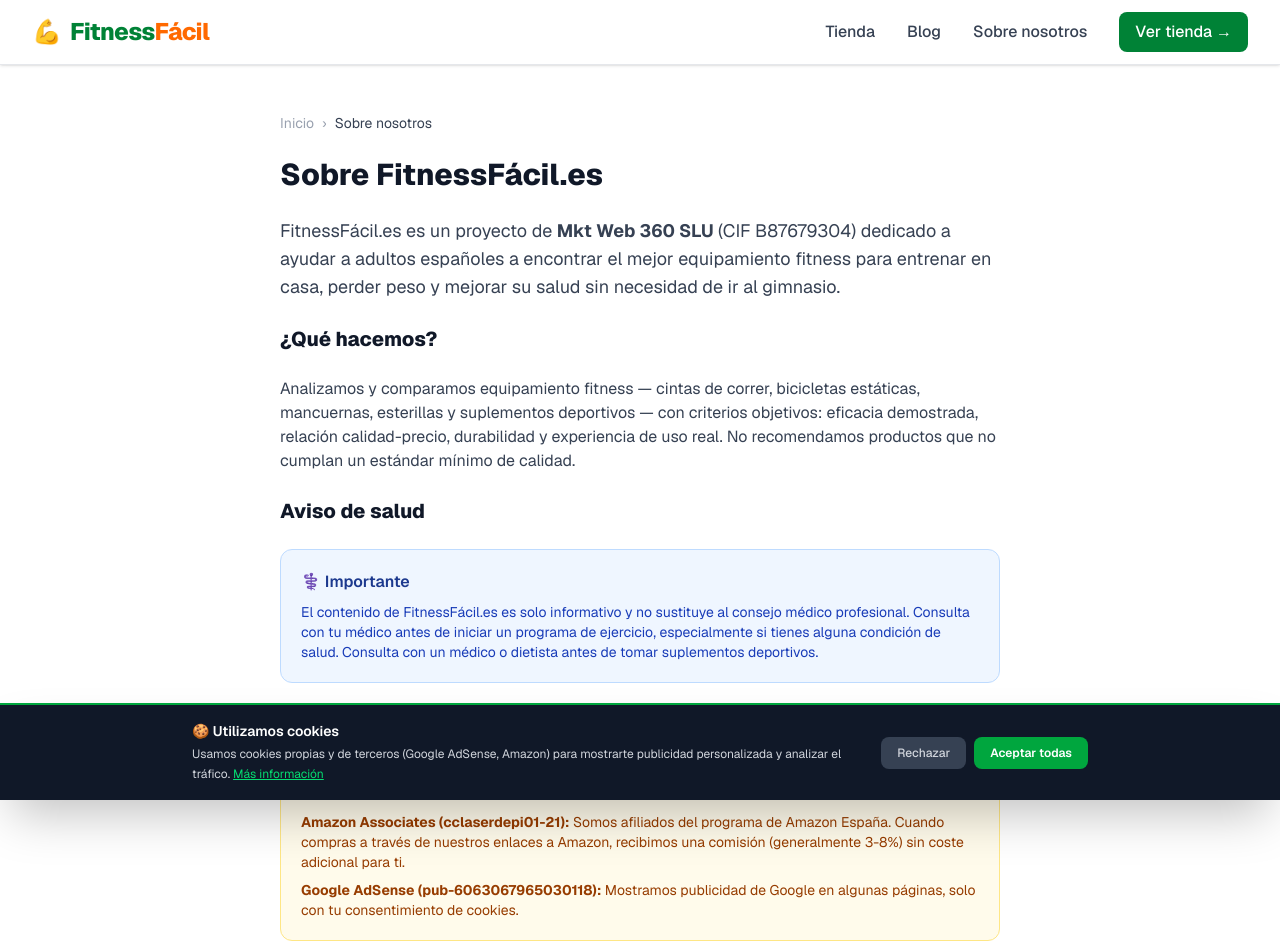
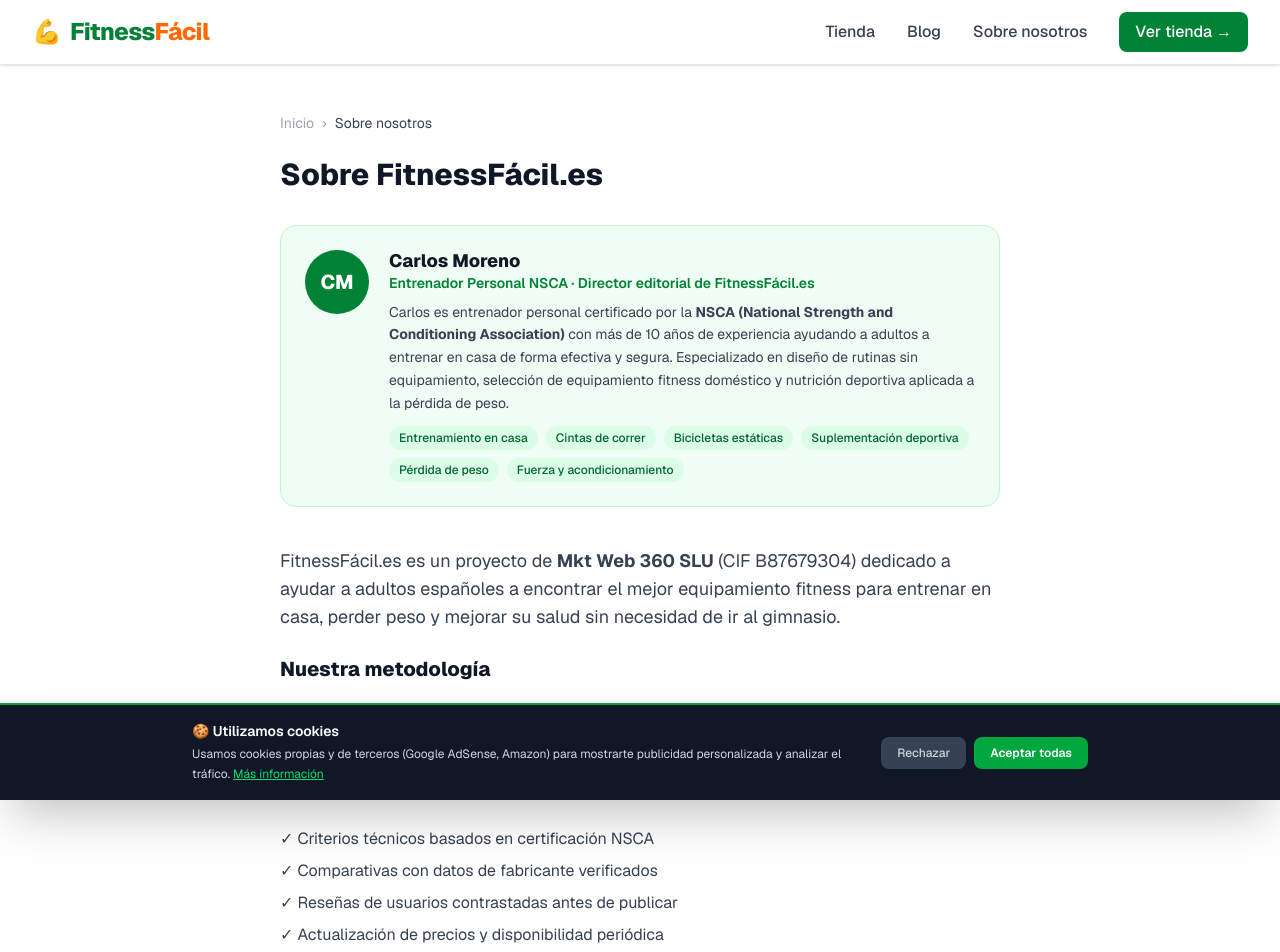
Before and after one commit to mktweb360/fitnessfacil, a Next.js app: page /sobre-nosotros in a window 1280 px wide. Shown: the top 952 px of the page. Built offline with nearby package versions, Linux system fonts and the light colour scheme.

Commit message:
feat: optimización GEO máxima — author schema, speakable, respuesta directa

```diff
--- a/app/blog/[slug]/page.tsx
+++ b/app/blog/[slug]/page.tsx
@@ -1973,19 +1973,34 @@
   const relatedProducts = post.relatedProducts?.map((s) => getProductBySlug(s)).filter(Boolean) ?? [];
   const relatedPosts = post.relatedPosts?.map((s) => getPostBySlug(s)).filter(Boolean) ?? [];
 
+const AUTHOR = {
+  "@type": "Person",
+  name: "Carlos Moreno",
+  jobTitle: "Entrenador Personal NSCA",
+  url: "https://www.fitnessfacil.es/sobre-nosotros",
+  description: "Entrenador personal certificado por la NSCA con 10 años de experiencia en entrenamiento en casa y equipamiento fitness.",
+  knowsAbout: ["entrenamiento en casa", "equipamiento fitness", "cintas de correr", "nutrición deportiva", "pérdida de peso", "suplementación deportiva"],
+};
+
   const articleSchema = {
     "@context": "https://schema.org",
     "@type": "Article",
     headline: post.title,
     description: post.excerpt,
     datePublished: post.date,
-    author: { "@type": "Organization", name: "FitnessFácil.es", url: "https://www.fitnessfacil.es" },
+    author: AUTHOR,
     publisher: {
       "@type": "Organization",
       name: "FitnessFácil.es",
       logo: { "@type": "ImageObject", url: "https://www.fitnessfacil.es/logo.png", width: 200, height: 200 },
     },
     image: { "@type": "ImageObject", url: `https://www.fitnessfacil.es/blog/${post.slug}/opengraph-image`, width: 1200, height: 630 },
+    speakable: {
+      "@type": "SpeakableSpecification",
+      cssSelector: ["#respuesta-directa", "h1"],
+    },
+    keywords: post.category,
+    about: { "@type": "Thing", name: post.category },
   };
 
   // NOTA: desde 2023 Google restringe los rich results de FAQPage a webs
@@ -2029,13 +2044,22 @@
           </nav>
           <span className="inline-block text-xs font-semibold bg-orange-500 px-2 py-0.5 rounded-full mb-3">{post.category}</span>
           <h1 className="text-2xl md:text-3xl font-extrabold mb-4 leading-tight">{post.title}</h1>
-          <p className="text-green-100 mb-4">{post.excerpt}</p>
+          <div id="respuesta-directa" className="bg-green-800/60 border-l-4 border-green-400 rounded-r-xl px-5 py-4 mb-4">
+            <p className="text-xs font-bold text-green-300 uppercase tracking-wide mb-1.5">Respuesta directa</p>
+            <p className="text-green-100 font-medium leading-relaxed">{post.excerpt}</p>
+          </div>
           <div className="flex items-center gap-4 text-sm text-green-300">
             <time dateTime={post.date}>
               {new Date(post.date).toLocaleDateString("es-ES", { year: "numeric", month: "long", day: "numeric" })}
             </time>
             <span>·</span>
             <span>{post.readTime} de lectura</span>
+            <span>·</span>
+            <span className="flex items-center gap-1">
+              <span>✍️</span>
+              <Link href="/sobre-nosotros" className="font-medium text-green-300 hover:text-white">Carlos Moreno</Link>
+              <span className="text-green-400">— Entrenador Personal NSCA</span>
+            </span>
           </div>
         </div>
       </section>
--- a/app/layout.tsx
+++ b/app/layout.tsx
@@ -69,6 +69,11 @@
   logo: { "@type": "ImageObject", url: "https://www.fitnessfacil.es/logo.png" },
   taxID: "B87679304",
   email: "info@mktweb360.com",
+  description: "Portal especializado en equipamiento fitness y entrenamiento en casa. Comparativas y análisis de cintas de correr, bicicletas estáticas, pesas y suplementos.",
+  foundingDate: "2024",
+  areaServed: { "@type": "Country", name: "España" },
+  knowsAbout: ["entrenamiento en casa", "equipamiento fitness", "cintas de correr", "bicicletas estáticas", "suplementos deportivos"],
+  sameAs: ["https://www.instagram.com/fitnessfacil.es", "https://www.facebook.com/fitnessfacil.es"],
   contactPoint: {
     "@type": "ContactPoint",
     contactType: "customer service",
--- a/app/sobre-nosotros/page.tsx
+++ b/app/sobre-nosotros/page.tsx
@@ -3,83 +3,227 @@
 
 export const metadata: Metadata = {
   title: "Sobre nosotros — FitnessFácil.es",
-  description: "Quiénes somos, cómo trabajamos y nuestra política de transparencia en afiliados y recomendaciones.",
+  description:
+    "Carlos Moreno, entrenador personal certificado por la NSCA, lidera FitnessFácil.es: análisis honestos de equipamiento fitness y guías de entrenamiento en casa.",
   alternates: { canonical: "/sobre-nosotros" },
+};
+
+const personSchema = {
+  "@context": "https://schema.org",
+  "@type": "Person",
+  name: "Carlos Moreno",
+  jobTitle: "Entrenador Personal NSCA",
+  description:
+    "Entrenador personal certificado por la NSCA con 10 años de experiencia en entrenamiento en casa y equipamiento fitness.",
+  url: "https://www.fitnessfacil.es/sobre-nosotros",
+  worksFor: {
+    "@type": "Organization",
+    name: "FitnessFácil.es",
+    url: "https://www.fitnessfacil.es",
+  },
+  knowsAbout: [
+    "entrenamiento en casa",
+    "cintas de correr",
+    "bicicletas estáticas",
+    "pesas y mancuernas",
+    "suplementación deportiva",
+    "pérdida de peso",
+  ],
+};
+
+const orgSchema = {
+  "@context": "https://schema.org",
+  "@type": "Organization",
+  name: "FitnessFácil.es",
+  legalName: "Mkt Web 360 SLU",
+  url: "https://www.fitnessfacil.es",
+  logo: { "@type": "ImageObject", url: "https://www.fitnessfacil.es/logo.png" },
+  taxID: "B87679304",
+  email: "info@mktweb360.com",
+  description:
+    "Portal especializado en equipamiento fitness y entrenamiento en casa. Comparativas y análisis de cintas de correr, bicicletas estáticas, pesas y suplementos.",
+  foundingDate: "2024",
+  areaServed: { "@type": "Country", name: "España" },
+  knowsAbout: [
+    "entrenamiento en casa",
+    "equipamiento fitness",
+    "cintas de correr",
+    "bicicletas estáticas",
+    "suplementos deportivos",
+  ],
+  sameAs: [
+    "https://www.instagram.com/fitnessfacil.es",
+    "https://www.facebook.com/fitnessfacil.es",
+  ],
+  employee: {
+    "@type": "Person",
+    name: "Carlos Moreno",
+    jobTitle: "Entrenador Personal NSCA",
+    url: "https://www.fitnessfacil.es/sobre-nosotros",
+  },
 };
 
 export default function SobreNosotrosPage() {
   return (
+    <>
+      <script
+        type="application/ld+json"
+        dangerouslySetInnerHTML={{ __html: JSON.stringify(personSchema) }}
+      />
+      <script
+        type="application/ld+json"
+        dangerouslySetInnerHTML={{ __html: JSON.stringify(orgSchema) }}
+      />
+
       <div className="max-w-3xl mx-auto px-4 sm:px-6 py-12">
+        {/* Breadcrumb */}
         <nav className="text-gray-400 text-sm mb-6">
-        <Link href="/" className="hover:text-green-700">Inicio</Link>
+          <Link href="/" className="hover:text-green-700">
+            Inicio
+          </Link>
           <span className="mx-2">›</span>
           <span className="text-gray-700">Sobre nosotros</span>
         </nav>
 
-      <h1 className="text-3xl font-extrabold text-gray-900 mb-6">Sobre FitnessFácil.es</h1>
+        <h1 className="text-3xl font-extrabold text-gray-900 mb-8">
+          Sobre FitnessFácil.es
+        </h1>
+
+        {/* Author profile card */}
+        <div className="bg-green-50 border border-green-200 rounded-2xl p-6 mb-10 flex gap-5 items-start">
+          {/* Initials avatar */}
+          <div className="flex-shrink-0 w-16 h-16 rounded-full bg-green-700 text-white flex items-center justify-center text-xl font-extrabold select-none">
+            CM
+          </div>
+          <div>
+            <p className="text-lg font-extrabold text-gray-900 leading-tight">Carlos Moreno</p>
+            <p className="text-sm font-semibold text-green-700 mb-2">
+              Entrenador Personal NSCA · Director editorial de FitnessFácil.es
+            </p>
+            <p className="text-gray-700 text-sm leading-relaxed mb-3">
+              Carlos es entrenador personal certificado por la <strong>NSCA (National Strength and Conditioning Association)</strong> con más de 10 años de experiencia ayudando a adultos a entrenar en casa de forma efectiva y segura. Especializado en diseño de rutinas sin equipamiento, selección de equipamiento fitness doméstico y nutrición deportiva aplicada a la pérdida de peso.
+            </p>
+            {/* Expertise tags */}
+            <div className="flex flex-wrap gap-2">
+              {[
+                "Entrenamiento en casa",
+                "Cintas de correr",
+                "Bicicletas estáticas",
+                "Suplementación deportiva",
+                "Pérdida de peso",
+                "Fuerza y acondicionamiento",
+              ].map((tag) => (
+                <span
+                  key={tag}
+                  className="text-xs font-medium bg-green-100 text-green-800 px-2.5 py-1 rounded-full"
+                >
+                  {tag}
+                </span>
+              ))}
+            </div>
+          </div>
+        </div>
 
         <div className="prose prose-gray max-w-none space-y-6 text-gray-700">
           <p className="text-lg">
-          FitnessFácil.es es un proyecto de <strong>Mkt Web 360 SLU</strong> (CIF B87679304)
-          dedicado a ayudar a adultos españoles a encontrar el mejor equipamiento fitness para
-          entrenar en casa, perder peso y mejorar su salud sin necesidad de ir al gimnasio.
+            FitnessFácil.es es un proyecto de <strong>Mkt Web 360 SLU</strong>{" "}
+            (CIF B87679304) dedicado a ayudar a adultos españoles a encontrar el
+            mejor equipamiento fitness para entrenar en casa, perder peso y mejorar
+            su salud sin necesidad de ir al gimnasio.
           </p>
 
-        <h2 className="text-xl font-extrabold text-gray-900">¿Qué hacemos?</h2>
+          {/* Methodology */}
+          <h2 className="text-xl font-extrabold text-gray-900">Nuestra metodología</h2>
           <p>
-          Analizamos y comparamos equipamiento fitness — cintas de correr, bicicletas estáticas,
-          mancuernas, esterillas y suplementos deportivos — con criterios objetivos: eficacia
-          demostrada, relación calidad-precio, durabilidad y experiencia de uso real. No
-          recomendamos productos que no cumplan un estándar mínimo de calidad.
+            Cada análisis parte de los criterios técnicos que aplica Carlos en su
+            práctica como entrenador: eficacia demostrada, relación calidad-precio,
+            durabilidad y experiencia de uso real. Combinamos su experiencia de campo
+            con datos de fabricante verificados, reseñas de usuarios contrastadas y,
+            cuando es posible, pruebas directas del equipamiento.
+          </p>
+          <ul className="space-y-2">
+            <li>✓ Criterios técnicos basados en certificación NSCA</li>
+            <li>✓ Comparativas con datos de fabricante verificados</li>
+            <li>✓ Reseñas de usuarios contrastadas antes de publicar</li>
+            <li>✓ Actualización de precios y disponibilidad periódica</li>
+            <li>✓ Sin recomendaciones de productos que no superen el estándar mínimo</li>
+          </ul>
+
+          <h2 className="text-xl font-extrabold text-gray-900">¿Qué analizamos?</h2>
+          <p>
+            Analizamos y comparamos equipamiento fitness — cintas de correr,
+            bicicletas estáticas, mancuernas, esterillas y suplementos deportivos —
+            con criterios objetivos. No recomendamos productos que no cumplan un
+            estándar mínimo de calidad.
           </p>
 
           <h2 className="text-xl font-extrabold text-gray-900">Aviso de salud</h2>
           <div className="bg-blue-50 border border-blue-200 rounded-xl p-5">
             <p className="font-semibold text-blue-900 mb-2">⚕️ Importante</p>
             <p className="text-blue-800 text-sm">
-            El contenido de FitnessFácil.es es solo informativo y no sustituye al consejo médico
-            profesional. Consulta con tu médico antes de iniciar un programa de ejercicio,
-            especialmente si tienes alguna condición de salud. Consulta con un médico o dietista
-            antes de tomar suplementos deportivos.
+              El contenido de FitnessFácil.es es solo informativo y no sustituye al
+              consejo médico profesional. Consulta con tu médico antes de iniciar un
+              programa de ejercicio, especialmente si tienes alguna condición de
+              salud. Consulta con un médico o dietista antes de tomar suplementos
+              deportivos.
             </p>
           </div>
 
-        <h2 className="text-xl font-extrabold text-gray-900">Cómo nos financiamos — transparencia total</h2>
+          <h2 className="text-xl font-extrabold text-gray-900">
+            Cómo nos financiamos — transparencia total
+          </h2>
           <div className="bg-amber-50 border border-amber-200 rounded-xl p-5">
-          <p className="font-semibold text-amber-900 mb-2">Programa de afiliados que usamos:</p>
+            <p className="font-semibold text-amber-900 mb-2">
+              Programa de afiliados que usamos:
+            </p>
             <ul className="space-y-2 text-sm text-amber-800">
               <li>
-              <strong>Amazon Associates (cclaserdepi01-21):</strong> Somos afiliados del programa
-              de Amazon España. Cuando compras a través de nuestros enlaces a Amazon, recibimos
-              una comisión (generalmente 3-8%) sin coste adicional para ti.
+                <strong>Amazon Associates (cclaserdepi01-21):</strong> Somos
+                afiliados del programa de Amazon España. Cuando compras a través de
+                nuestros enlaces a Amazon, recibimos una comisión (generalmente
+                3-8%) sin coste adicional para ti.
               </li>
               <li>
-              <strong>Google AdSense (pub-6063067965030118):</strong> Mostramos publicidad de
-              Google en algunas páginas, solo con tu consentimiento de cookies.
+                <strong>Google AdSense (pub-6063067965030118):</strong> Mostramos
+                publicidad de Google en algunas páginas, solo con tu consentimiento
+                de cookies.
               </li>
             </ul>
           </div>
 
           <p>
-          Estas comisiones nos permiten mantener el sitio y crear contenido gratuito de calidad.
-          <strong> En ningún caso las comisiones afectan nuestras recomendaciones</strong>: si un
-          producto no es bueno, no lo recomendamos aunque tenga mayor comisión.
+            Estas comisiones nos permiten mantener el sitio y crear contenido
+            gratuito de calidad.{" "}
+            <strong>
+              En ningún caso las comisiones afectan nuestras recomendaciones
+            </strong>
+            : si un producto no es bueno, no lo recomendamos aunque tenga mayor
+            comisión.
           </p>
 
-        <h2 className="text-xl font-extrabold text-gray-900">Nuestro compromiso</h2>
+          <h2 className="text-xl font-extrabold text-gray-900">
+            Nuestro compromiso
+          </h2>
           <ul className="space-y-2">
             <li>✓ Indicamos siempre qué enlaces son de afiliado</li>
             <li>✓ Opiniones honestas e independientes</li>
             <li>✓ No aceptamos pagos por reseñas positivas</li>
             <li>✓ Precios orientativos, pueden variar en Amazon</li>
-          <li>✓ Avisos de salud en todo contenido sobre suplementos y ejercicio</li>
+            <li>
+              ✓ Avisos de salud en todo contenido sobre suplementos y ejercicio
+            </li>
           </ul>
 
           <div className="bg-gray-50 border border-gray-200 rounded-xl p-5 text-sm text-gray-600">
-          <p><strong>Datos de la empresa:</strong></p>
-          <p>Mkt Web 360 SLU · CIF: B87679304 · Email: info@mktweb360.com</p>
+            <p>
+              <strong>Datos de la empresa:</strong>
+            </p>
+            <p>
+              Mkt Web 360 SLU · CIF: B87679304 · Email: info@mktweb360.com
+            </p>
           </div>
         </div>
       </div>
+    </>
   );
 }
```
Lines whose indentation alone changed are shown as unchanged.
